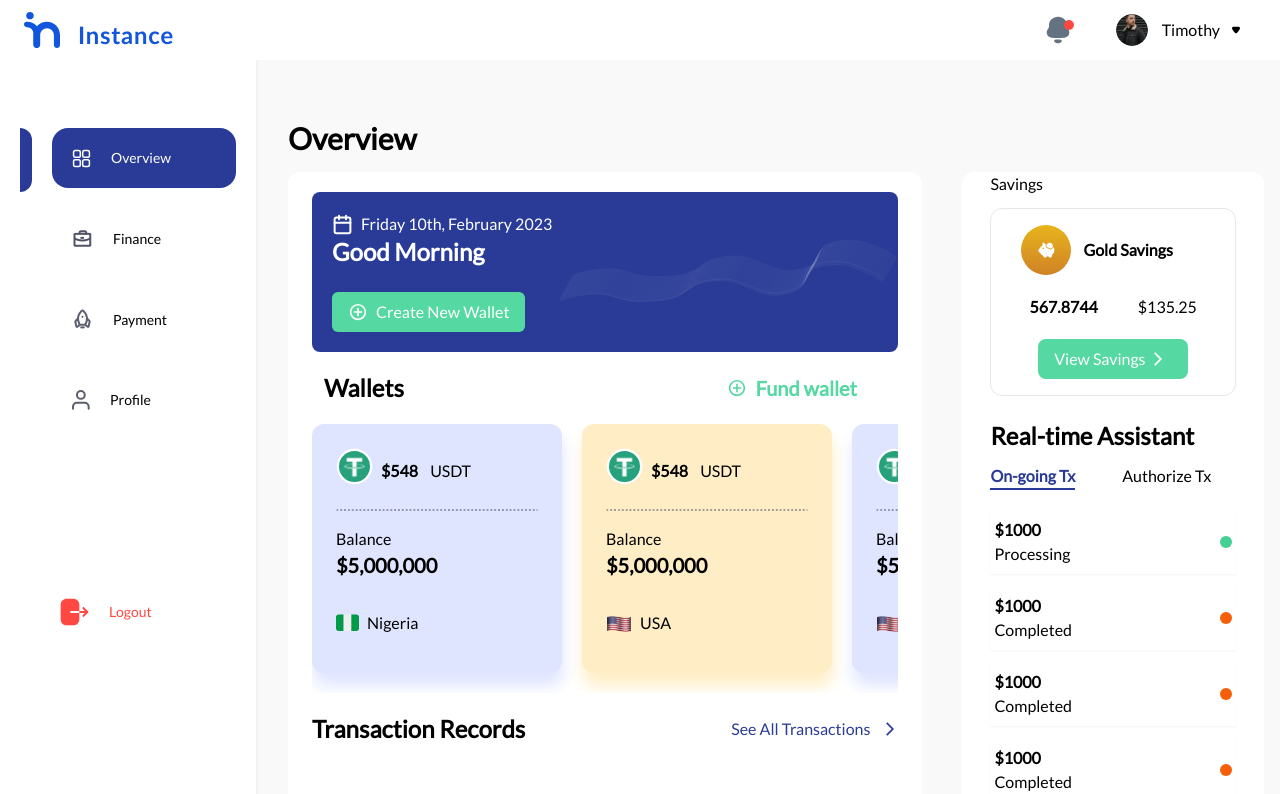
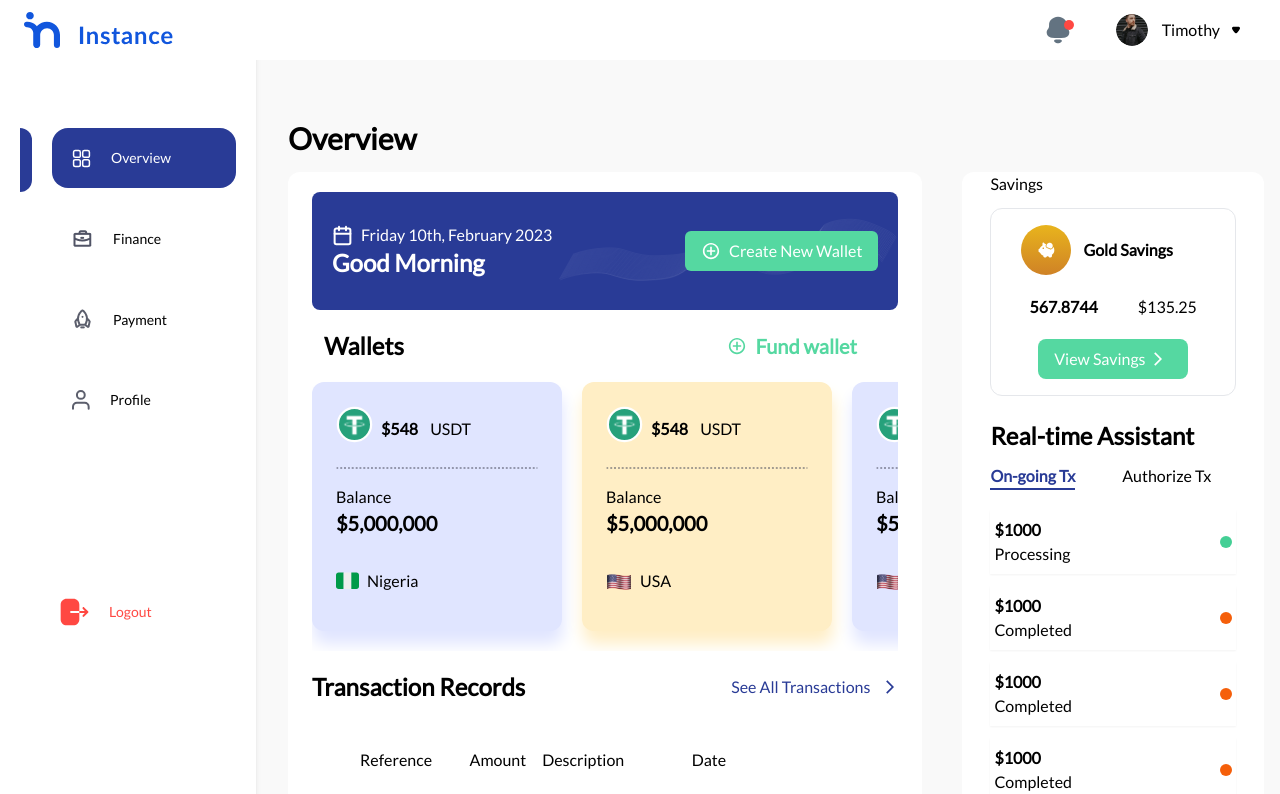
Before and after one commit to Phyya/instance-finance-dashboard, a React (Create React App) app: page / in a window 1280 px wide. Shown: the top 794 px of the page. Built offline with nearby package versions, Linux system fonts and the light colour scheme; the HTML template or start-up script is replaced by a standard one.

Commit message:
fixed width size only

```diff
--- a/src/pages/Dashboard.tsx
+++ b/src/pages/Dashboard.tsx
@@ -13,7 +13,7 @@ import { formatDate, getGreeting } from "../utils/functions";
 const Dashboard = () => {
   const isMobile = useMediaQuery("(max-width: 900px)");
   const divRef = useRef<HTMLDivElement>(null);
-  const [greetingWidth, setGreetingWidth] = useState<number>(0);
+  const [greetingWidth, setGreetingWidth] = useState<number>(550);
   const [open, setOpen] = useState<boolean>(!isMobile);
   const [wallets, setWallets] = useState<boolean>(true);
 
@@ -30,7 +30,6 @@ const Dashboard = () => {
       window.removeEventListener("resize", handleResize);
     };
   }, []);
-
   return (
     <>
       <Header setSidebar={() => setOpen(false)} />
```
